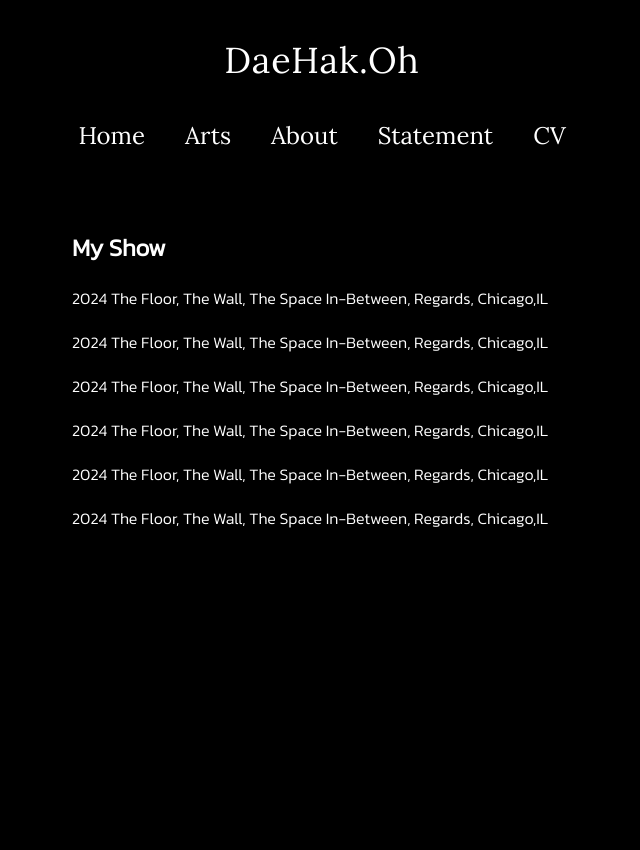
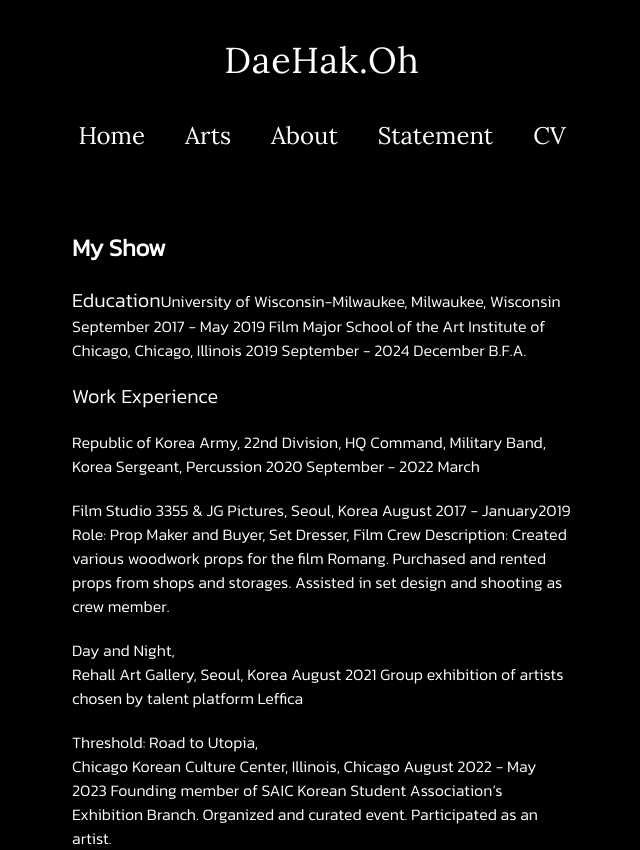
Before and after one commit to sby1126/5university, a Next.js app: page /sub/cv in a window 1280 px wide. Shown: the whole page, without its empty margins (318-958 px from the left). Before the commit the page ends 800 px from the top, so only its background shows below. Built offline with nearby package versions, Linux system fonts and the light colour scheme; a web font is replaced by a local one.

Commit message:
main,statement,cv(temp)

```diff
--- a/src/app/sub/cv/page.tsx
+++ b/src/app/sub/cv/page.tsx
@@ -2,6 +2,7 @@
 import { motion } from "framer-motion";
 import { Kanit } from "next/font/google";
 const kanit = Kanit({ weight: "300", subsets: ["latin"] });
+const kanit_it = Kanit({ weight: "300", subsets: ["latin"], style : 'italic' });
 export default function CvPage() {
   return (
     <div
@@ -10,22 +11,38 @@ export default function CvPage() {
       <div className="gap-5 flex flex-col w-full max-w-[500px] mt-5">
         <p className="font-semibold text-white text-[1.5rem]">My Show</p>
         <p className="text-white text-[1rem]">
-          2024 The Floor, The Wall, The Space In-Between, Regards, Chicago,IL
+          <b className="text-xl">Education</b>
+          University of Wisconsin-Milwaukee, Milwaukee, Wisconsin
+          September 2017 - May 2019
+          Film Major
+
+          School of the Art Institute of Chicago, Chicago, Illinois
+          2019 September - 2024 December
+          B.F.A.
         </p>
         <p className="text-white text-[1rem]">
-          2024 The Floor, The Wall, The Space In-Between, Regards, Chicago,IL
+          <b className="text-xl">Work Experience</b>
         </p>
         <p className="text-white text-[1rem]">
-          2024 The Floor, The Wall, The Space In-Between, Regards, Chicago,IL
+          Republic of Korea Army, 22nd Division, HQ Command, Military Band, Korea
+          Sergeant, Percussion
+          2020 September - 2022 March
         </p>
         <p className="text-white text-[1rem]">
-          2024 The Floor, The Wall, The Space In-Between, Regards, Chicago,IL
+          Film Studio 3355 & JG Pictures, Seoul, Korea
+          August 2017 - January2019
+          Role: Prop Maker and Buyer, Set Dresser, Film Crew
+          Description: Created various woodwork props for the film Romang. Purchased and rented props from shops and storages. Assisted in set design and shooting as crew member.
         </p>
         <p className="text-white text-[1rem]">
-          2024 The Floor, The Wall, The Space In-Between, Regards, Chicago,IL
+          <p className={`${kanit_it.className}`}>Day and Night,</p> Rehall Art Gallery, Seoul, Korea
+          August 2021
+          Group exhibition of artists chosen by talent platform Leffica
         </p>
         <p className="text-white text-[1rem]">
-          2024 The Floor, The Wall, The Space In-Between, Regards, Chicago,IL
+        <p className={`${kanit_it.className}`}>Threshold: Road to Utopia,</p> Chicago Korean Culture Center, Illinois, Chicago
+          August 2022 - May 2023
+          Founding member of SAIC Korean Student Association’s Exhibition Branch. Organized and curated event. Participated as an artist.
         </p>
       </div>
     </div>
--- a/src/app/sub/page.tsx
+++ b/src/app/sub/page.tsx
@@ -1,6 +1,7 @@
 import Image from "next/image";
 import { createClient } from "@/utils/supabase/server";
 import ImageHome from "@/components/ImageHome";
+import Link from "next/link";
 
 interface ArtData {
   id: number;
@@ -66,16 +67,18 @@ export default async function Sub() {
               {`I'm Artist 5university.`}
             </h3>
             <p className="text-gray-600 text-justify mt-10">
-              My art is a deeply personal exploration of the complex
-              relationship between my body and the color black.
+            The color of black encapsulates my own existence, the way it absorbs everything,
+            leaving no trace as to what went into its making.
             </p>
             <a
               className="flex items-baseline mt-10 text-gray-600 hover:text-gray-900 focus:text-gray-900"
               href=""
             >
-              <span>
-                <b>My Art Works</b>
-              </span>
+              <Link href="/sub/arts" className="text-xl md:text-[2rem] tracking-wide">
+                <span>
+                  <b>My Art Works</b>
+                </span>
+              </Link>
               <span className="text-xs ml-1">&#x279c;</span>
             </a>
           </div>
--- a/src/app/sub/statement/page.tsx
+++ b/src/app/sub/statement/page.tsx
@@ -10,22 +10,16 @@ export default function StatementPage() {
       <div className="gap-5 flex flex-col w-full max-w-[500px] mt-5">
         <p className="font-semibold text-white text-[1.5rem]">Statement</p>
         <p className="text-white text-[1rem]">
-          2024 The Floor, The Wall, The Space In-Between, Regards, Chicago,IL
+          The color black is at the core of my creative practice. It encapsulates my own existence, the way it absorbs everything, leaving no trace as to what went into its making. It stands, between myself and the “other,” as a veil that makes it impossible to see beyond. My wish is to breach this veil, no matter how impenetrable it may seem, to connect with the “other.” Thus, my study revolves around the color black—my own existential crisis—and surmounting the limitations imposed by it.
         </p>
         <p className="text-white text-[1rem]">
-          2024 The Floor, The Wall, The Space In-Between, Regards, Chicago,IL
+        Mixture and burning are my two methods in art practice. Through a mixture of paint, I create varying shades of black. Because color is lost, I speak in the language of textures, drawing from Alberto Burri’s Matterism and his use of heavy impasto. This technique adds to my expressiveness, allowing the viewer to feel my movement on the canvas, expanding on my theme of breaching the black veil. I thus create different textures by crumpling paper and adding oil sticks, acrylic medium, charcoal powder, and dust.
         </p>
         <p className="text-white text-[1rem]">
-          2024 The Floor, The Wall, The Space In-Between, Regards, Chicago,IL
+        Burning, my alternative method, transforms materials to the point of being unrecognizable, mimicking the effect of a black veil. I create structures using isopink and paper and apply heat such that the original form is lost, thus becoming the base of a sculptural or mixed media work. This approach was influenced by Lee Ufan’s contributions to mono-ha, which studies the meanings and aesthetics arising from the encounter between unaltered, raw materials. I thus work with an awareness of spatial relations within a work, uncovering beauty and meaning where it is unapparent and ascribing meaning to each element portrayed.
         </p>
         <p className="text-white text-[1rem]">
-          2024 The Floor, The Wall, The Space In-Between, Regards, Chicago,IL
-        </p>
-        <p className="text-white text-[1rem]">
-          2024 The Floor, The Wall, The Space In-Between, Regards, Chicago,IL
-        </p>
-        <p className="text-white text-[1rem]">
-          2024 The Floor, The Wall, The Space In-Between, Regards, Chicago,IL
+        As an artist, I am committed to expanding my understanding of diverse materials and techniques, in hopes of creating works that resonate not only intellectually, but also emotionally.
         </p>
       </div>
     </div>
```
